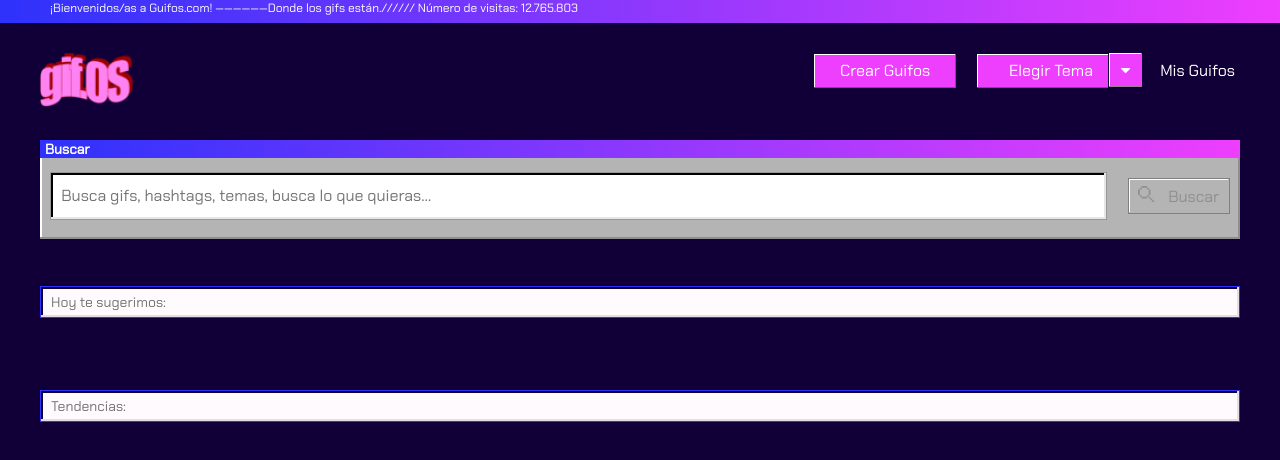
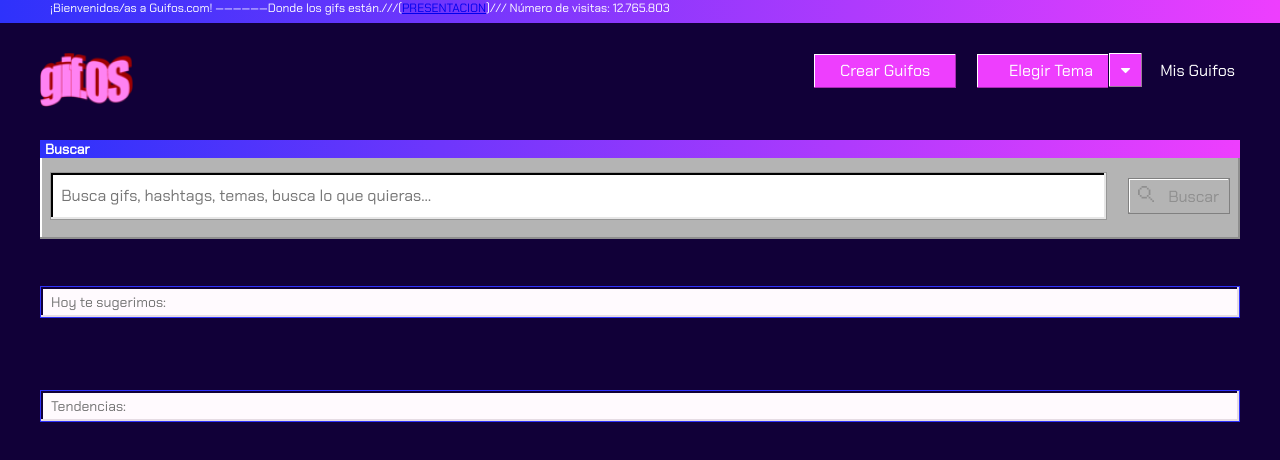
Before and after one commit to megagringa/gifOS, a plain HTML site: page index.html in a window 1280 px wide. Drawn offline with Linux system fonts and the light colour scheme; no server answers.

Commit message:
Update index.html

```diff
--- a/index.html
+++ b/index.html
@@ -18,7 +18,7 @@
   <div class="navbar">
     <nav>
       <p>
-        ¡Bienvenidos/as a Guifos.com! ——————Donde los gifs están.////// Número
+        ¡Bienvenidos/as a Guifos.com! ——————Donde los gifs están.///(<a href="https://megagringa.github.io/Presentacion/index.html">PRESENTACION</a>)/// Número
         de visitas: 12.765.803
       </p>
     </nav>
```
